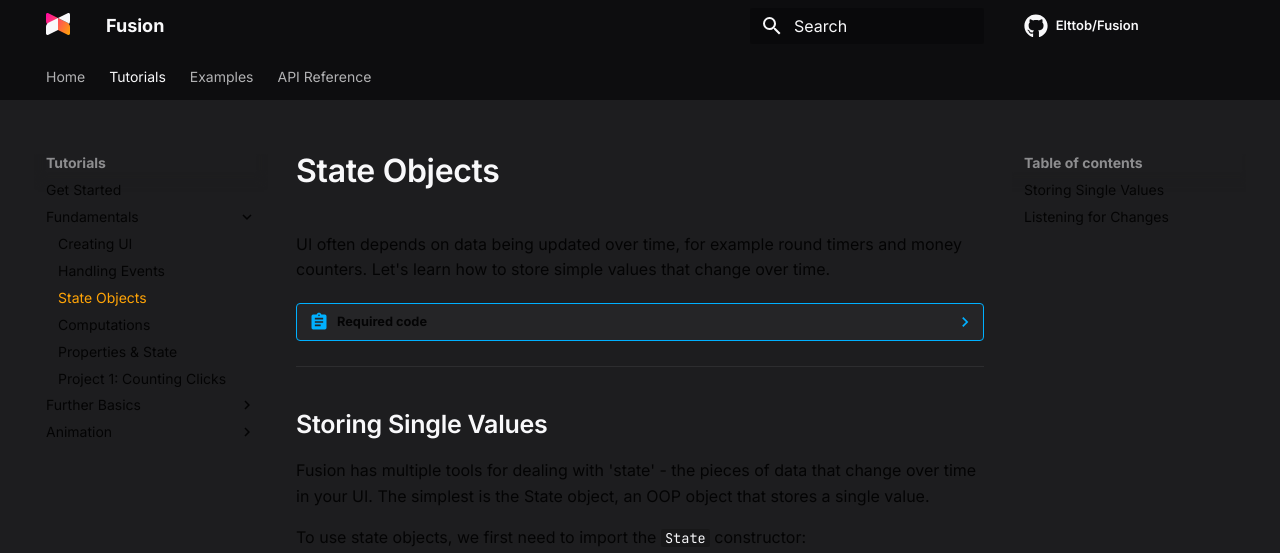
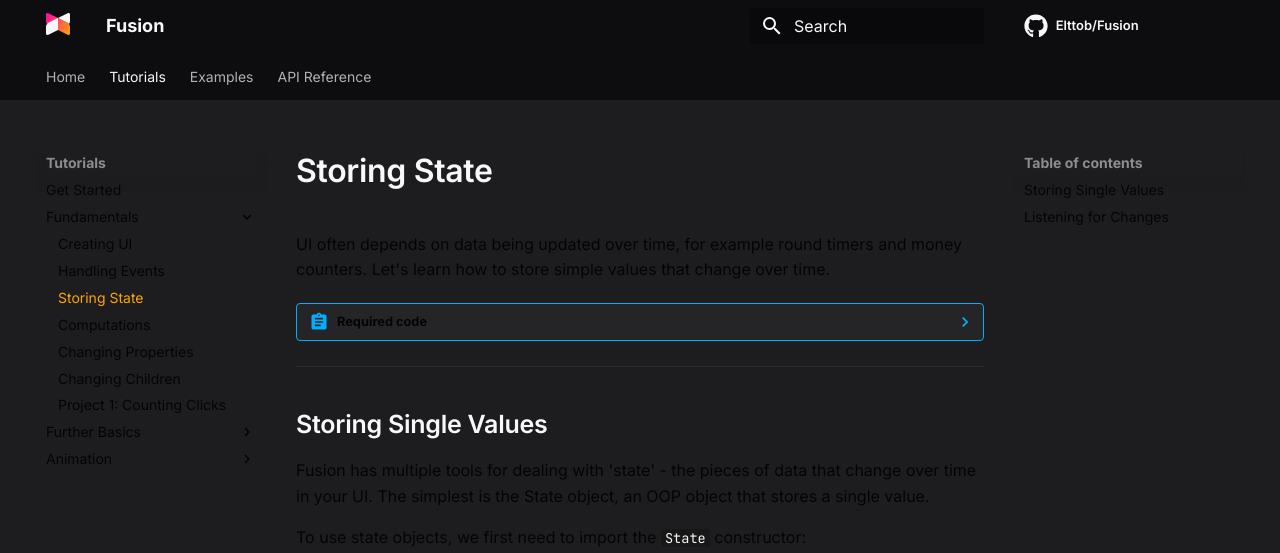
Before and after one commit to dphfox/Fusion, an MkDocs documentation site: the page built from docs/tutorials/basic-state/state-objects.md, in a window 1280 px wide and 900 px high. Shown: the top 553 px of the window. Built offline with MkDocs 1.6.1 and Material for MkDocs 9.7.7, drawn with Linux system fonts in a browser that asks for light colours; comment, search, counter and statistics services are not loaded.

Commit message:
Title changes

```diff
--- a/mkdocs.yml
+++ b/mkdocs.yml
@@ -29,14 +29,14 @@ nav:
     - Fundamentals:
       - Creating UI: tutorials/instances/hello-fusion.md
       - Handling Events: tutorials/instances/handling-events.md
-      - State Objects: tutorials/basic-state/state-objects.md
+      - Storing State: tutorials/basic-state/state-objects.md
       - Computations: tutorials/basic-state/computations.md
-      - Properties & State: tutorials/basic-state/properties-and-state.md
+      - Changing Properties: tutorials/basic-state/properties-and-state.md
+      - Changing Children: tutorials/more-state/children-and-state.md
       - "Project 1: Counting Clicks": tutorials/project-1.md
     - Further Basics:
-      - Computing Arrays: tutorials/more-state/computing-arrays.md
-      - Children & State: tutorials/more-state/children-and-state.md
-      - Components: tutorials/organisation/components.md
+      - Reusing UI: tutorials/organisation/components.md
+      - Lists and Arrays: tutorials/more-state/computing-arrays.md
       - "Project 2: To-Do List": tutorials/project-2.md
     - Animation:
       - Tweens: tutorials/tweens.md
```
